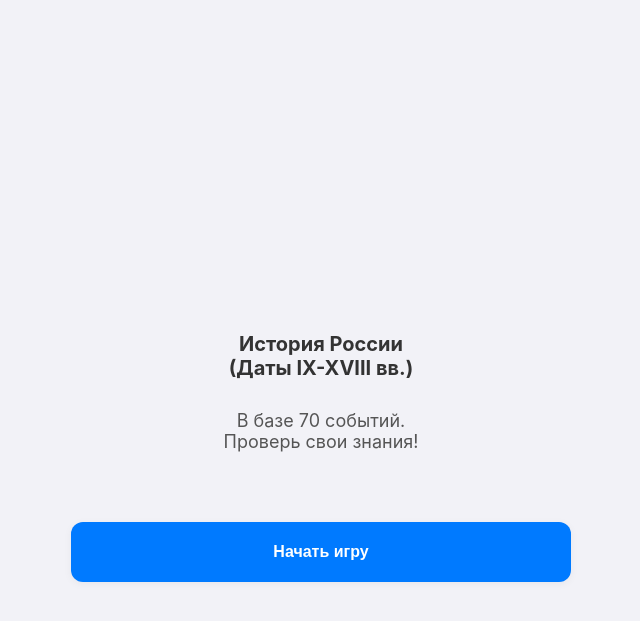
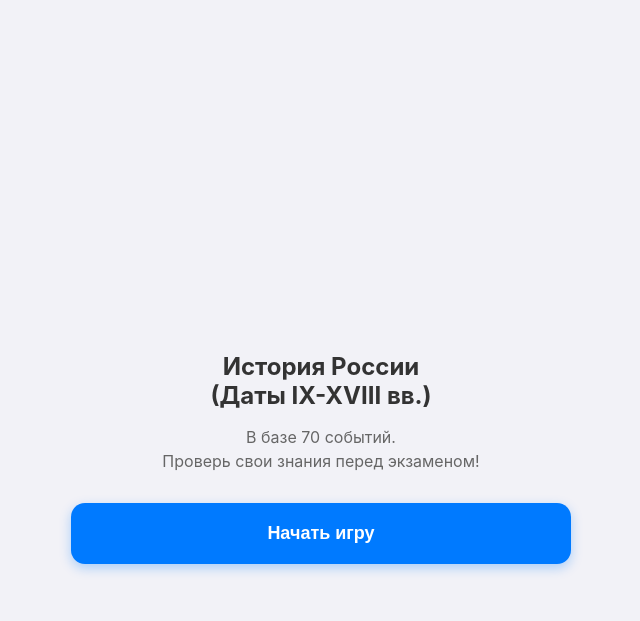
Before and after one commit to kaffichan/kaffichan.github.io, a Jekyll site: the page histtest/index.html, which Jekyll copies as it is, in a window 1280 px wide. Shown: the top 621 px of the page, without its empty margins (319-959 px from the left). Built offline with Jekyll 4.4.1, drawn with Linux system fonts in a browser that asks for light colours.

Commit message:
histtest upd2

```diff
--- a/histtest/historytest.html
+++ b/histtest/index.html
@@ -34,19 +34,27 @@
             text-align: center;
         }
 
-        h1 {
-            font-size: 20px;
-            margin-bottom: 10px;
+        /* Стили для стартового экрана */
+        .start-content h1 {
+            font-size: 24px;
+            margin-bottom: 15px;
             color: #333;
+        }
+
+        .start-content .welcome-text {
+            font-size: 16px;
+            color: #666;
+            margin-bottom: 30px;
+            line-height: 1.5;
         }
 
         .stats {
             font-size: 14px;
-            color: #666;
-            margin-bottom: 20px;
+            color: #888;
+            margin-bottom: 15px;
             display: flex;
             justify-content: space-between;
-            padding: 0 10px;
+            padding: 0 5px;
         }
 
         .card {
@@ -57,9 +65,10 @@
             margin-bottom: 25px;
             min-height: 120px;
             display: flex;
+            flex-direction: column; /* Изменено для поддержки контента внутри */
             align-items: center;
             justify-content: center;
-            font-size: 18px;
+            font-size: 19px;
             font-weight: 500;
             line-height: 1.4;
         }
@@ -67,13 +76,13 @@
         .options-grid {
             display: grid;
             grid-template-columns: 1fr 1fr;
-            gap: 15px;
+            gap: 12px;
         }
 
         button {
             background: var(--card-bg);
-            border: 2px solid transparent; /* Reserve space for border */
-            border-radius: 12px;
+            border: 2px solid transparent;
+            border-radius: 14px;
             padding: 15px 5px;
             font-size: 16px;
             font-weight: 600;
@@ -87,10 +96,11 @@
             align-items: center;
             justify-content: center;
             word-break: break-word;
+            width: 100%; /* Чтобы кнопки заполняли сетку */
         }
 
         button:active {
-            transform: scale(0.98);
+            transform: scale(0.96);
         }
 
         button.correct {
@@ -105,69 +115,59 @@
             border-color: var(--wrong);
         }
 
-        .btn-restart {
-            margin-top: 30px;
-            width: 100%;
+        /* Главная кнопка (Начать / Рестарт) */
+        .btn-main {
             background-color: var(--primary);
             color: white;
+            font-size: 18px;
+            padding: 18px;
+            box-shadow: 0 4px 12px rgba(0,122,255,0.3);
+            margin-top: 10px;
         }
 
         .hidden {
-            display: none;
-        }
-
-        /* Start Screen */
-        #start-screen {
-            display: flex;
-            flex-direction: column;
-            gap: 20px;
-        }
-
-        .welcome-text {
-            font-size: 18px;
-            color: #555;
-            margin-bottom: 20px;
+            display: none !important;
         }
     </style>
 </head>
 <body>
 
     <div class="container">
-        <div id="start-screen">
+
+        <div id="start-screen" class="start-content">
             <h1>История России<br>(Даты IX-XVIII вв.)</h1>
-            <div class="welcome-text">В базе 70 событий.<br>Проверь свои знания!</div>
-            <button class="btn-restart" onclick="startGame()">Начать игру</button>
+            <div class="welcome-text">В базе 70 событий.<br>Проверь свои знания перед экзаменом!</div>
+            <button class="btn-main" onclick="startGame()">Начать игру</button>
         </div>
 
         <div id="game-screen" class="hidden">
             <div class="stats">
-                <span id="progress-text">0 / 0</span>
+                <span id="progress-text">1 / 70</span>
                 <span id="score-text">Ошибок: 0</span>
             </div>
 
             <div class="card" id="question-text">
-                Текст вопроса
-            </div>
+                </div>
 
             <div class="options-grid" id="options-container">
                 </div>
         </div>
 
         <div id="end-screen" class="hidden">
-            <h1>Игра окончена!</h1>
-            <div class="card" style="flex-direction: column;">
-                <p>Ваш результат:</p>
-                <h2 id="final-score" style="font-size: 40px; margin: 10px 0; color: var(--primary);"></h2>
-                <p id="final-message"></p>
+            <h1 style="margin-bottom: 20px;">Игра окончена!</h1>
+            <div class="card">
+                <p style="color: #888; font-size: 16px; margin: 0;">Ваш результат:</p>
+                <h2 id="final-score" style="font-size: 48px; margin: 15px 0; color: var(--primary);"></h2>
+                <p id="final-message" style="font-size: 16px; margin: 0;"></p>
             </div>
-            <button class="btn-restart" onclick="startGame()">Начать заново</button>
+            <button class="btn-main" onclick="startGame()">Начать заново</button>
         </div>
+
     </div>
 
     <script>
-        // База данных из прикрепленных картинок
+        // Полная база данных (70 событий)
         const database = [
-            // Image 2 (Chronologically earlier)
             { d: "862 г.", t: "Призвание Рюрика на Новгородское княжение" },
             { d: "882–912 гг.", t: "Княжение Олега" },
             { d: "912-945 гг.", t: "Княжение Игоря" },
```
Also changed, not shown: other parts of histtest/index.html (+23 -24 lines).
